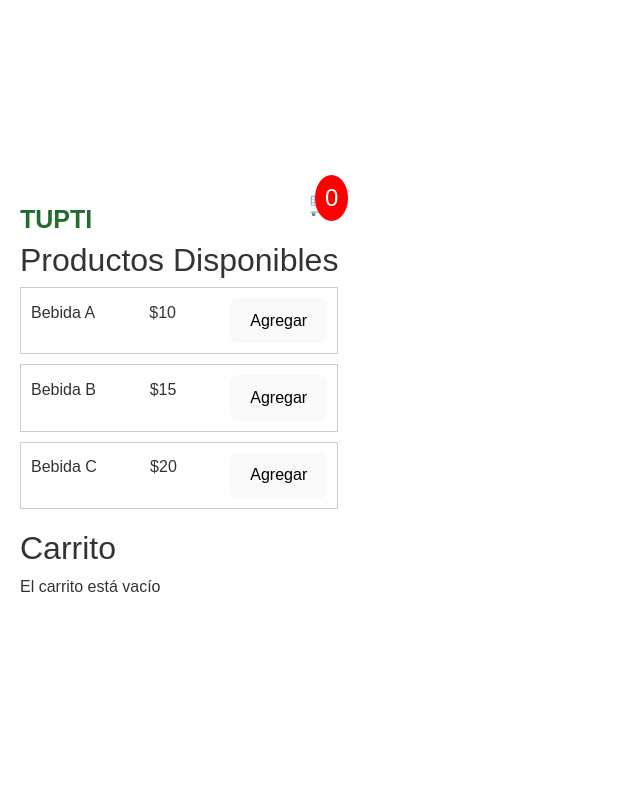
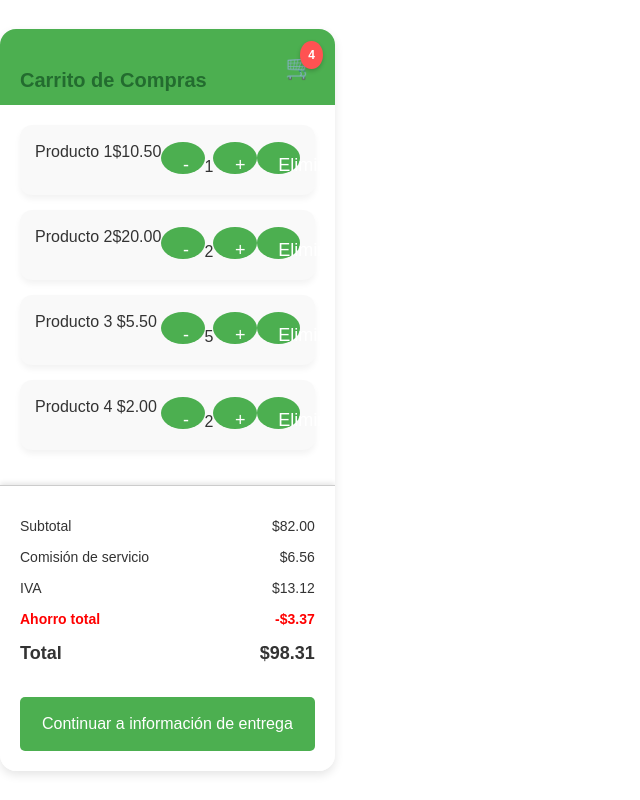
Before and after one commit to SebasRo17/ProyectoTupti, a React (Vite) app in the folder Frontend/: page /carrito-compras in a window 1280 px wide. Shown: the whole page, without its empty margins (0-640 px from the left). Built offline with nearby package versions, Linux system fonts and the light colour scheme.

Commit message:
Pantalla de carrito de compras
se esta gregando el carrito de compras, todavia falta algunas modificaciones

```diff
--- a/Frontend/src/Components/CarritoCompras/CarritoCompras.css
+++ b/Frontend/src/Components/CarritoCompras/CarritoCompras.css
@@ -1,63 +1,134 @@
+/* Contenedor general */
 .carrito-container {
-    font-family: Arial, sans-serif;
-    padding: 20px;
+  max-width: 800px;
+  margin: 20px auto;
+  background: #ffffff;
+  border-radius: 16px;
+  box-shadow: 0 4px 10px rgba(0, 0, 0, 0.1);
+  overflow: hidden;
+  color: #333;
+  font-family: "Poppins", sans-serif;
 }
 
+/* Encabezado */
 header {
+  background: #4caf50;
+  color: white;
+  padding: 20px;
+  text-align: center;
   display: flex;
   justify-content: space-between;
   align-items: center;
+  position: sticky;
+  top: 0;
+  z-index: 10;
+}
+
+header h1 {
+  font-size: 20px;
+  margin: 0;
 }
 
 .carrito-icon {
   font-size: 24px;
   position: relative;
+  cursor: pointer;
 }
 
 .carrito-icon span {
-    background: red;
+  position: absolute;
+  top: -8px;
+  right: -8px;
+  background: #ff5252;
   color: white;
   border-radius: 50%;
-    padding: 5px 10px;
-    position: absolute;
-    top: -10px;
-    right: -10px;
+  padding: 5px 8px;
+  font-size: 12px;
+  font-weight: bold;
+  display: flex;
+  align-items: center;
+  justify-content: center;
+  box-shadow: 0 2px 4px rgba(0, 0, 0, 0.2);
 }
 
-  .productos-disponibles,
-  .carrito {
-    margin-top: 20px;
+/* Lista de productos */
+.productos-lista {
+  max-height: 400px;
+  overflow-y: auto;
+  padding: 20px;
 }
 
-  .lista-productos,
-  .lista-carrito {
-    display: flex;
-    flex-direction: column;
-    gap: 10px;
-  }
-
-  .producto,
-  .producto-carrito {
-    border: 1px solid #ccc;
-    padding: 10px;
+.producto-item {
   display: flex;
   justify-content: space-between;
   align-items: center;
+  background: #f9f9f9;
+  padding: 15px;
+  border-radius: 12px;
+  margin-bottom: 15px;
+  box-shadow: 0 4px 6px rgba(0, 0, 0, 0.05);
+  transition: transform 0.2s, box-shadow 0.2s;
+}
+
+.producto-item:hover {
+  transform: scale(1.02);
+  box-shadow: 0 8px 12px rgba(0, 0, 0, 0.1);
 }
 
 .cantidad-controles button {
-    padding: 5px;
+  background: #4caf50;
+  color: white;
+  border: none;
+  border-radius: 50%;
+  width: 32px;
+  height: 32px;
+  font-size: 18px;
+  cursor: pointer;
 }
 
-  .total {
-    margin-top: 20px;
+.cantidad-controles button:hover {
+  background: #388e3c;
 }
 
-  .comprar {
+/* Resumen */
+.resumen {
+  border-top: 1px solid #ccc;
+  padding: 20px;
+  background-color: #fff;
+  box-shadow: 0 -2px 5px rgba(0, 0, 0, 0.1);
+}
+
+.resumen p {
+  margin: 10px 0;
+  display: flex;
+  justify-content: space-between;
+  font-size: 14px;
+}
+
+.resumen .total {
+  font-size: 18px;
+  font-weight: bold;
   margin-top: 10px;
-    background: #000;
+}
+
+.resumen .ahorro {
+  color: red;
+  font-weight: bold;
+}
+
+.boton-continuar {
+  margin-top: 20px;
+  background-color: #4caf50;
   color: white;
-    padding: 10px;
   border: none;
+  padding: 15px 20px;
+  font-size: 16px;
+  border-radius: 5px;
   cursor: pointer;
+  width: 100%;
+  text-align: center;
 }
+
+.boton-continuar:hover {
+  background-color: #388e3c;
+}
--- a/Frontend/src/Components/CarritoCompras/CarritoCompras.jsx
+++ b/Frontend/src/Components/CarritoCompras/CarritoCompras.jsx
@@ -1,108 +1,100 @@
-import React, { useState } from "react";
+import React, { useState, useEffect } from 'react';
+import { Link, useNavigate } from 'react-router-dom';
 import "./CarritoCompras.css";
 
+
 const CarritoCompras = () => {
-  const [productos, setProductos] = useState([]);
-  const [contador, setContador] = useState(0);
+  const [productos, setProductos] = useState([
+    { id: 1, nombre: "Producto 1", precio: 10.5, cantidad: 1 },
+    { id: 2, nombre: "Producto 2", precio: 20.0, cantidad: 2 },
+    { id: 3, nombre: "Producto 3", precio: 5.5, cantidad: 5 },
+    { id: 4, nombre: "Producto 4", precio: 2.0, cantidad: 2 },
 
-  // Ejemplo de productos disponibles (puedes reemplazar con datos reales o de una API)
-  const productosDisponibles = [
-    { id: 1, nombre: "Bebida A", precio: 10 },
-    { id: 2, nombre: "Bebida B", precio: 15 },
-    { id: 3, nombre: "Bebida C", precio: 20 },
-  ];
+  ]);
 
-  // Función para agregar un producto al carrito
-  const agregarProducto = (producto) => {
-    const existe = productos.find((p) => p.id === producto.id);
-    if (existe) {
-      setProductos(
-        productos.map((p) =>
-          p.id === producto.id ? { ...p, cantidad: p.cantidad + 1 } : p
-        )
-      );
-    } else {
-      setProductos([...productos, { ...producto, cantidad: 1 }]);
-    }
-    setContador(contador + 1);
+  const eliminarProducto = (id) => {
+    setProductos(productos.filter((producto) => producto.id !== id));
   };
 
-  // Función para actualizar la cantidad de un producto
   const actualizarCantidad = (id, cantidad) => {
     setProductos(
-      productos.map((p) =>
-        p.id === id ? { ...p, cantidad: Math.max(1, cantidad) } : p
+      productos.map((producto) =>
+        producto.id === id
+          ? { ...producto, cantidad: Math.max(1, producto.cantidad + cantidad) }
+          : producto
       )
     );
-    calcularContador();
   };
 
-  // Función para eliminar un producto del carrito
-  const eliminarProducto = (id) => {
-    const producto = productos.find((p) => p.id === id);
-    setProductos(productos.filter((p) => p.id !== id));
-    setContador(contador - producto.cantidad);
-  };
-
-  // Función para recalcular el contador de productos
-  const calcularContador = () => {
-    const totalProductos = productos.reduce((total, p) => total + p.cantidad, 0);
-    setContador(totalProductos);
-  };
-
-  // Calcular el total del carrito
-  const totalCarrito = productos.reduce(
-    (total, p) => total + p.precio * p.cantidad,
+  const subtotal = productos.reduce(
+    (acc, producto) => acc + producto.precio * producto.cantidad,
     0
   );
+  const comisionServicio = 0.08 * subtotal;
+  const iva = 0.16 * subtotal;
+  const ahorroTotal = 3.37; // Ejemplo de ahorro
 
   return (
     <div className="carrito-container">
       <header>
-        <h1>TUPTI</h1>
+        <h1>Carrito de Compras</h1>
         <div className="carrito-icon">
-          🛒 <span>{contador}</span>
+          🛒
+          <span>{productos.length}</span>
         </div>
       </header>
 
-      <div className="productos-disponibles">
-        <h2>Productos Disponibles</h2>
-        <div className="lista-productos">
-          {productosDisponibles.map((producto) => (
-            <div key={producto.id} className="producto">
+      {/* Lista de productos */}
+      <div className="productos-lista">
+        {productos.length > 0 ? (
+          productos.map((producto) => (
+            <div key={producto.id} className="producto-item">
               <p>{producto.nombre}</p>
-              <p>${producto.precio}</p>
-              <button onClick={() => agregarProducto(producto)}>Agregar</button>
+              <p>${producto.precio.toFixed(2)}</p>
+              <div className="cantidad-controles">
+                <button
+                  onClick={() => actualizarCantidad(producto.id, -1)}
+                  disabled={producto.cantidad <= 1}
+                >
+                  -
+                </button>
+                <span>{producto.cantidad}</span>
+                <button onClick={() => actualizarCantidad(producto.id, 1)}>+</button>
+                <button onClick={() => eliminarProducto(producto.id)}>Eliminar</button>
+              </div>
             </div>
-          ))}
-        </div>
+          ))
+        ) : (
+          <p className="carrito-vacio">Tu carrito está vacío</p>
+        )}
       </div>
 
-      <div className="carrito">
-        <h2>Carrito</h2>
-        {productos.length === 0 ? (
-          <p>El carrito está vacío</p>
-        ) : (
-          <div className="lista-carrito">
-            {productos.map((producto) => (
-              <div key={producto.id} className="producto-carrito">
-                <p>{producto.nombre}</p>
-                <p>${producto.precio}</p>
-                <div className="cantidad-controles">
-                  <button onClick={() => actualizarCantidad(producto.id, producto.cantidad - 1)}>-</button>
-                  <span>{producto.cantidad}</span>
-                  <button onClick={() => actualizarCantidad(producto.id, producto.cantidad + 1)}>+</button>
-                </div>
-                <button onClick={() => eliminarProducto(producto.id)}>Eliminar</button>
-              </div>
-            ))}
-            <div className="total">
-              <p>Total: ${totalCarrito}</p>
-            </div>
-            <button className="comprar">Comprar Ahora</button>
-          </div>
-        )}
-      </div>
+      {/* Mostrar desglose solo si hay productos */}
+      {productos.length > 0 && (
+        <div className="resumen">
+          <p>
+            <span>Subtotal</span>
+            <span>${subtotal.toFixed(2)}</span>
+          </p>
+          <p>
+            <span>Comisión de servicio</span>
+            <span>${comisionServicio.toFixed(2)}</span>
+          </p>
+          <p>
+            <span>IVA</span>
+            <span>${iva.toFixed(2)}</span>
+          </p>
+          <p className="ahorro">
+            <span>Ahorro total</span>
+            <span>-${ahorroTotal.toFixed(2)}</span>
+          </p>
+          <p className="total">
+            <span>Total</span>
+            <span>${(subtotal + comisionServicio + iva - ahorroTotal).toFixed(2)}</span>
+          </p>
+          <button className="boton-continuar">Continuar a información de entrega</button>
+        </div>
+      )}
     </div>
   );
 };
--- a/Frontend/src/Pages/pantallaPrincipal/pantallaPrincipal.css
+++ b/Frontend/src/Pages/pantallaPrincipal/pantallaPrincipal.css
@@ -602,3 +602,34 @@ width:100px;
   background-color: #2e4c47;
   color: #ffffff;
 }
+
+/*CARRITO*/
+.cart-overlay {
+  position: fixed;
+  top: 0;
+  right: 0;
+  width: 100vw;
+  height: 100vh;
+  background: rgba(0, 0, 0, 0.5);
+  z-index: 1000;
+  display: flex;
+  justify-content: flex-end; /* Alinea el carrito al lado derecho */
+}
+
+.cart-container {
+  background: white;
+  width: 25%; /* Ajusta el ancho del carrito */
+  height: 100%;
+  box-shadow: -2px 0 5px rgba(0, 0, 0, 0.2);
+  position: relative;
+}
+
+.close-cart-button {
+  position: absolute;
+  top: 0%;
+  left: 0%; /* Cambiar a la izquierda */
+  background: none;
+  border: none;
+  font-size: 1.5rem;
+  cursor: pointer;
+}
--- a/Frontend/src/Pages/pantallaPrincipal/pantallaPrincipal.jsx
+++ b/Frontend/src/Pages/pantallaPrincipal/pantallaPrincipal.jsx
@@ -96,6 +96,11 @@ const TuptiPage = ({ carouselImages, categoryImages }) => {
   const [isLoading, setIsLoading] = useState(true);
   const [error, setError] = useState(null);
   const [isMobileMenuOpen, setIsMobileMenuOpen] = useState(false);
+  const [isCartOpen, setIsCartOpen] = useState(false);
+
+  const toggleCart = () => {
+    setIsCartOpen(!isCartOpen);
+  };
 
   useEffect(() => {
     const fetchBestSellers = async () => {
@@ -294,10 +299,13 @@ const TuptiPage = ({ carouselImages, categoryImages }) => {
                 Inicia Sesión
               </button>
             </Link>
-            <button onClick={() => setIsMobileMenuOpen(false)}>
-              <span>🛒</span>
-              Carrito
-            </button>
+            <button onClick={() => {
+  toggleCart();
+  setIsMobileMenuOpen(false);
+}}>
+  <span>🛒</span>
+  Carrito
+</button>
           </nav>
         </div>
 
@@ -306,10 +314,23 @@ const TuptiPage = ({ carouselImages, categoryImages }) => {
           <Link to="/Login">
             <button>👤 Inicia Sesión</button>
           </Link>
-          <button>🛒 Carrito</button>
-          <Link to="/Login"></Link>
+          <button className="header-cart-button" onClick={toggleCart}>
+        🛒 Carrito
+      </button>
         </div>
       </header>
+
+      {/* Renderizar el carrito si está abierto */}
+      {isCartOpen && (
+        <div className="cart-overlay">
+          <div className="cart-container">
+            <button className="close-cart-button" onClick={toggleCart}>
+              ✖ Cerrar
+            </button>
+            <CarritoCompras />
+          </div>
+        </div>
+      )}
 
       {/* Categories Bar - Using the new component */}
       <CategoriesBar categoryData={categoryData} />
```
Lines whose indentation alone changed are shown as unchanged.
